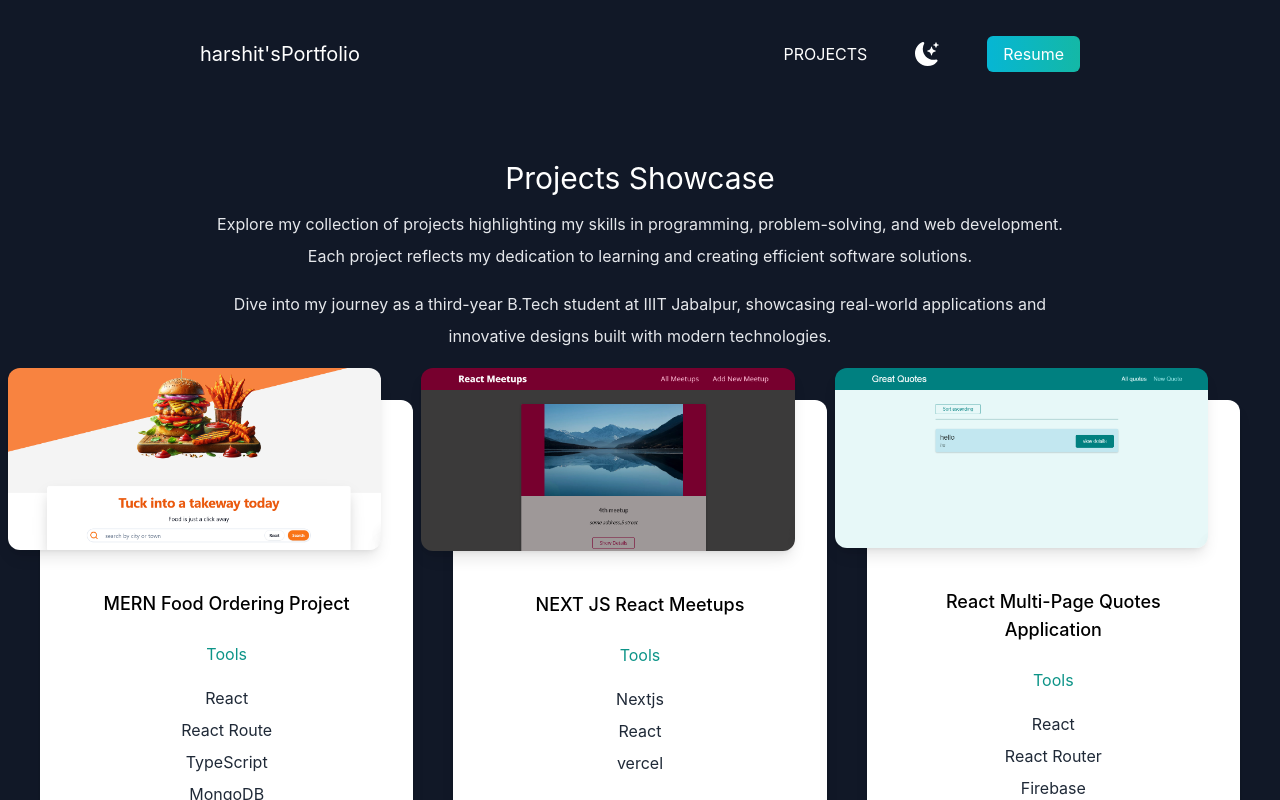
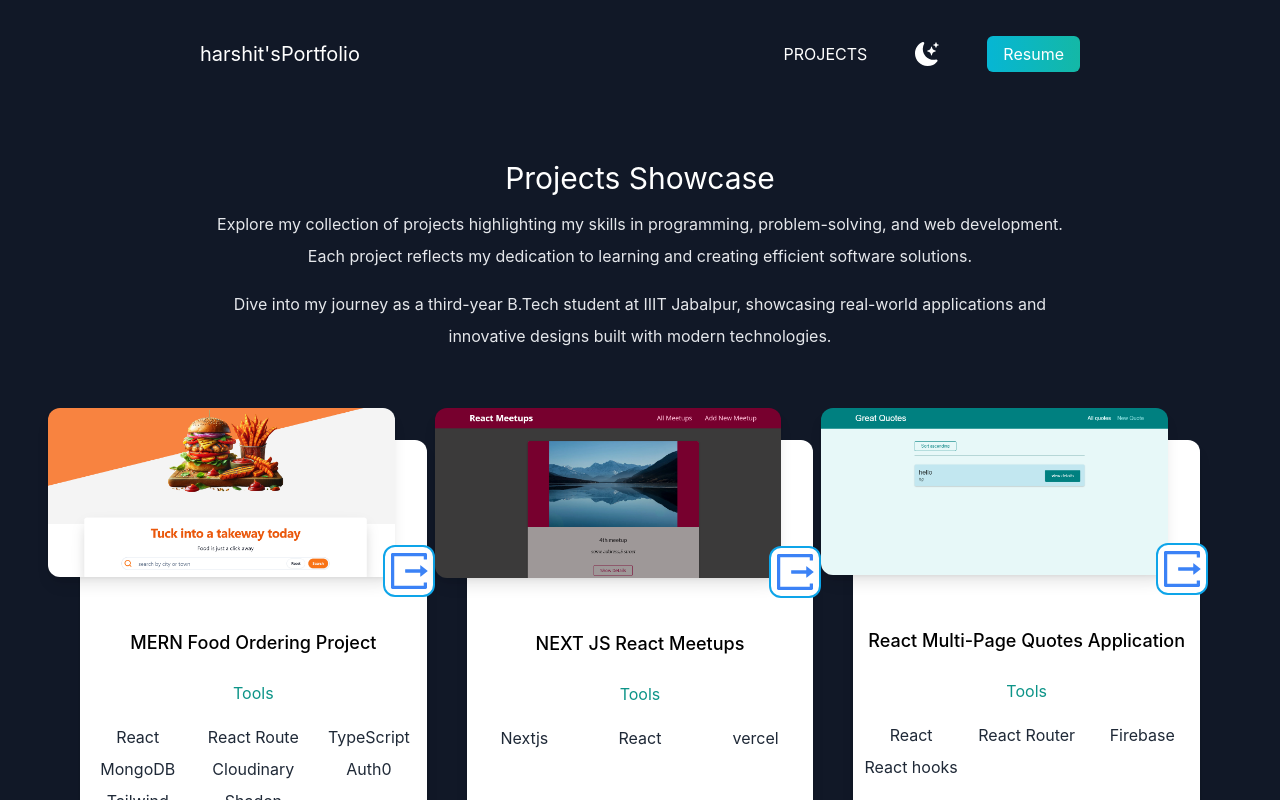
Before and after one commit to harshit-G51102/Portfolio, a Next.js app: page /projects in a window 1280 px wide. Shown: the top 800 px of the page. Built offline with nearby package versions, Linux system fonts and the light colour scheme.

Commit message:
improving styling of projects page

```diff
--- a/pages/projects/index.js
+++ b/pages/projects/index.js
@@ -6,6 +6,7 @@ import quotes from "../../public/quotes.png";
 import Image from "next/image";
 import { BsFillMoonStarsFill } from "react-icons/bs";
 import Link from "next/link";
+import { AiFillCarryOut, AiFillGithub, AiOutlineExport } from "react-icons/ai";
 
 
 function Projects() {
@@ -63,15 +64,28 @@ function Projects() {
                             Dive into my journey as a third-year B.Tech student at IIIT Jabalpur, showcasing real-world applications and innovative designs built with modern technologies.
                         </p>
                     </div>
-                    <div className="lg:flex gap-10">
+                    <div className="grid-cols-1 md:grid grid-cols-3 gap-10 p-10">
                         <div className="text-center shadow-lg  rounded-xl my-10  dark:bg-white flex-1 flex flex-col">
-                            <a href="https://mern-food-ordering-app-frontend-r3on.onrender.com/" target="_blank"
-                                rel="noopener noreferrer"><Image src={design} width={1000} height={100} className="rounded-xl -m-8 shadow-lg" /></a>
-                            <div className="p-10 flex-grow">
+                            {/* <div className="relative h-56 w-full text-5xl group rounded-xl md:-m-8 shadow-lg bg-[url('/merneats.png')] bg-cover bg-center">
+                                <div className="absolute rounded-xl inset-0 group-hover:bg-white group-hover:bg-opacity-50 "></div>
+
+                                <div className="flex flex-row gap-4 mt-24 ml-40 absolute opacity-0 group-hover:opacity-100">
+                                <AiOutlineExport></AiOutlineExport>
+                                <AiFillGithub></AiFillGithub>
+                                </div>
+
+                            </div> */}
+                            <Image src={design} width={1000} height={100} className="rounded-xl -m-8 shadow-lg" />
+                                <div className="flex ml-auto text-5xl text-blue-500 bg-white border-2 border-sky-500 -mr-2 rounded-xl">
+                                    <a href="https://mern-food-ordering-app-frontend-r3on.onrender.com/" target="_blank"
+                                rel="noopener noreferrer"><AiOutlineExport></AiOutlineExport></a>
+                                </div>
+                            <div className=" flex-grow">
                                 <h3 className="text-lg font-medium pt-8 pb-2  ">
                                     MERN Food Ordering Project
                                 </h3>
                                 <h4 className="py-4 text-teal-600">Tools</h4>
+                                <div className="grid grid-cols-3">
                                 <p className="text-gray-800 py-1">React</p>
                                 <p className="text-gray-800 py-1">React Route</p>
                                 <p className="text-gray-800 py-1">TypeScript</p>
@@ -80,6 +94,7 @@ function Projects() {
                                 <p className="text-gray-800 py-1">Auth0</p>
                                 <p className="text-gray-800 py-1">Tailwind</p>
                                 <p className="text-gray-800 py-1">Shadcn</p>
+                                </div>
                             </div>
                             <Link
                                 className="bg-gradient-to-r from-cyan-500 to-teal-500 text-white px-4 py-2  m-2 border-none rounded-md mt-auto"
@@ -90,16 +105,21 @@ function Projects() {
                             </Link>
                         </div>
                         <div className="text-center shadow-lg rounded-xl my-10 dark:bg-white flex-1 flex flex-col">
-                            <a href="http://nextjs-meetups-pi-ten.vercel.app/" target="_blank"
-                                rel="noopener noreferrer"><Image src={meetups} width={1000} height={100} className="rounded-xl -m-8 shadow-lg" /></a>
-                            <div className="p-10 flex-grow">
+                            <Image src={meetups} width={1000} height={100} className="rounded-xl -m-8 shadow-lg" />
+                             <div className="flex ml-auto text-5xl text-blue-500 bg-white border-2 border-sky-500 -mr-2 rounded-xl">
+                                    <a href="http://nextjs-meetups-pi-ten.vercel.app/" target="_blank"
+                                rel="noopener noreferrer"><AiOutlineExport></AiOutlineExport></a>
+
+                                </div>
+                            <div className=" flex-grow">
                                 <h3 className="text-lg font-medium pt-8 pb-2">
                                     NEXT JS React Meetups
                                 </h3>
                                 <h4 className="py-4 text-teal-600">Tools</h4>
-                                <p className="text-gray-800 py-1">Nextjs</p>
+                                <div className="grid grid-cols-3"><p className="text-gray-800 py-1">Nextjs</p>
                                 <p className="text-gray-800 py-1">React</p>
-                                <p className="text-gray-800 py-1">vercel</p>
+                                <p className="text-gray-800 py-1">vercel</p></div>
+
                             </div>
                             <Link
                                 className="bg-gradient-to-r from-cyan-500 to-teal-500 text-white px-4 py-2  m-2 border-none rounded-md mt-auto"
@@ -111,17 +131,24 @@ function Projects() {
                         </div>
 
                         <div className="text-center shadow-lg  rounded-xl my-10  dark:bg-white flex-1 flex flex-col">
-                            <a href="http://hosting-a608c.web.app/" target="_blank"
-                                rel="noopener noreferrer"><Image src={quotes} width={1400} height={100} className="rounded-xl -m-8 shadow-lg" /></a>
-                            <div className="p-10">
+                        <Image src={quotes} width={1400} height={100} className="rounded-xl -m-8 shadow-lg" />
+                            <div className="flex ml-auto text-5xl text-blue-500 bg-white border-2 border-sky-500 -mr-2 rounded-xl">
+                                    <a href="http://hosting-a608c.web.app/" target="_blank"
+                                rel="noopener noreferrer"> <AiOutlineExport></AiOutlineExport></a>
+
+                                </div>
+                            <div>
                                 <h3 className="text-lg font-medium pt-8 pb-2  ">
                                     React Multi-Page Quotes Application
                                 </h3>
                                 <h4 className="py-4 text-teal-600">Tools</h4>
+                                <div className="grid grid-cols-3">
                                 <p className="text-gray-800 py-1">React</p>
                                 <p className="text-gray-800 py-1">React Router</p>
                                 <p className="text-gray-800 py-1">Firebase</p>
                                 <p className="text-gray-800 py-1">React hooks</p>
+                                </div>
+
                             </div>
                             <Link
                                 className="bg-gradient-to-r from-cyan-500 to-teal-500 text-white px-4 py-2 m-2 border-none rounded-md mt-auto"
```
